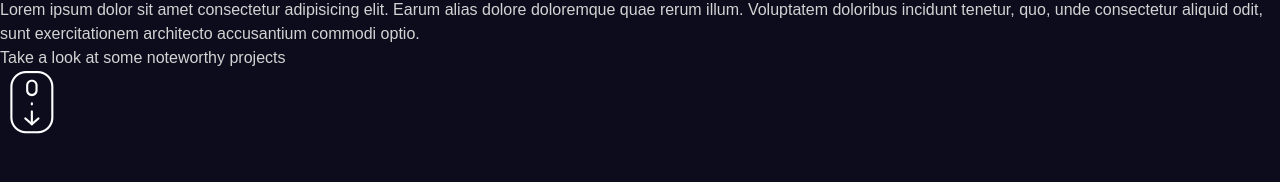
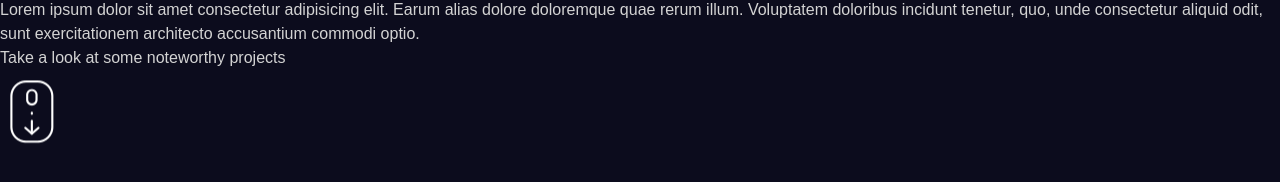
Before and after one commit to seriesBLACK/portfolio3.0, a React (Vite) app: page / in a window 1280 px wide. Shown: the part 970-1152 px from the top of the page. Built offline with nearby package versions, Linux system fonts and the light colour scheme.

Commit message:
add button animation

```diff
--- a/src/sections/About.jsx
+++ b/src/sections/About.jsx
@@ -68,7 +68,17 @@ export default function About() {
 
           className="bg-[#8b4513] flex flex-col justify-center shadow-[3px_3px_3px_0px_rgba(109,40,217)] rounded-lg col-end-2">
           <h2 className="font-bold text-3xl max-sm:text-2lg m-5">Take a look at some noteworthy projects</h2>
-          <img className="mx-auto w-[59px]" src={scroll} alt="" />
+          <motion.img
+            animate={{
+              y: 10,
+
+              transition: {
+                duration: 1.5,
+                repeat: Infinity
+              }
+            }}
+
+            className="mx-auto w-[59px]" src={scroll} alt="" />
         </motion.div>
       </motion.div>
     </section>
```
